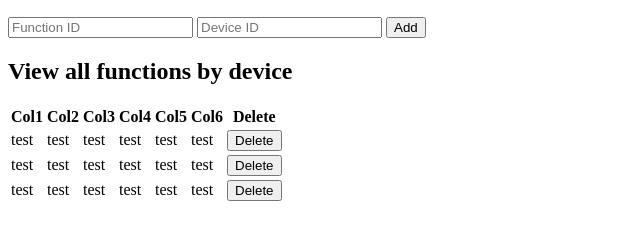
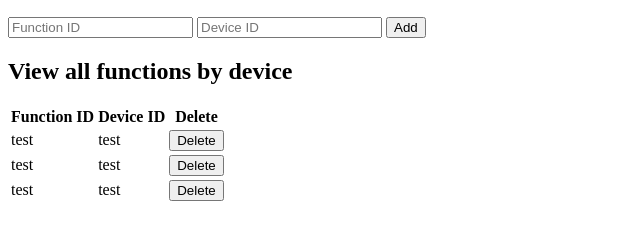
Before and after one commit to jackgallivan/cs340-project, a plain HTML site: page pages/device_function.html in a window 1280 px wide. Shown: the part 144-384 px from the top of the page, without its empty margins (0-640 px from the left). Drawn offline with Linux system fonts and the light colour scheme.

Commit message:
fix device_function table columns

```diff
--- a/pages/device_function.html
+++ b/pages/device_function.html
@@ -41,12 +41,8 @@
                 <table id="function-device">
                     <thead>
                         <tr>
-                            <th>Col1</th>
-                            <th>Col2</th>
-                            <th>Col3</th>
-                            <th>Col4</th>
-                            <th>Col5</th>
-                            <th>Col6</th>
+                            <th>Function ID</th>
+                            <th>Device ID</th>
                             <th>Delete</th>
                         </tr>
                     </thead>
@@ -54,26 +50,14 @@
                         <tr>
                             <td>test</td>
                             <td>test</td>
-                            <td>test</td>
-                            <td>test</td>
+                            <td><button>Delete</button></td>
+                        </tr>
+                        <tr>
                             <td>test</td>
                             <td>test</td>
                             <td><button>Delete</button></td>
                         </tr>
                         <tr>
-                            <td>test</td>
-                            <td>test</td>
-                            <td>test</td>
-                            <td>test</td>
-                            <td>test</td>
-                            <td>test</td>
-                            <td><button>Delete</button></td>
-                        </tr>
-                        <tr>
-                            <td>test</td>
-                            <td>test</td>
-                            <td>test</td>
-                            <td>test</td>
                             <td>test</td>
                             <td>test</td>
                             <td><button>Delete</button></td>
```
